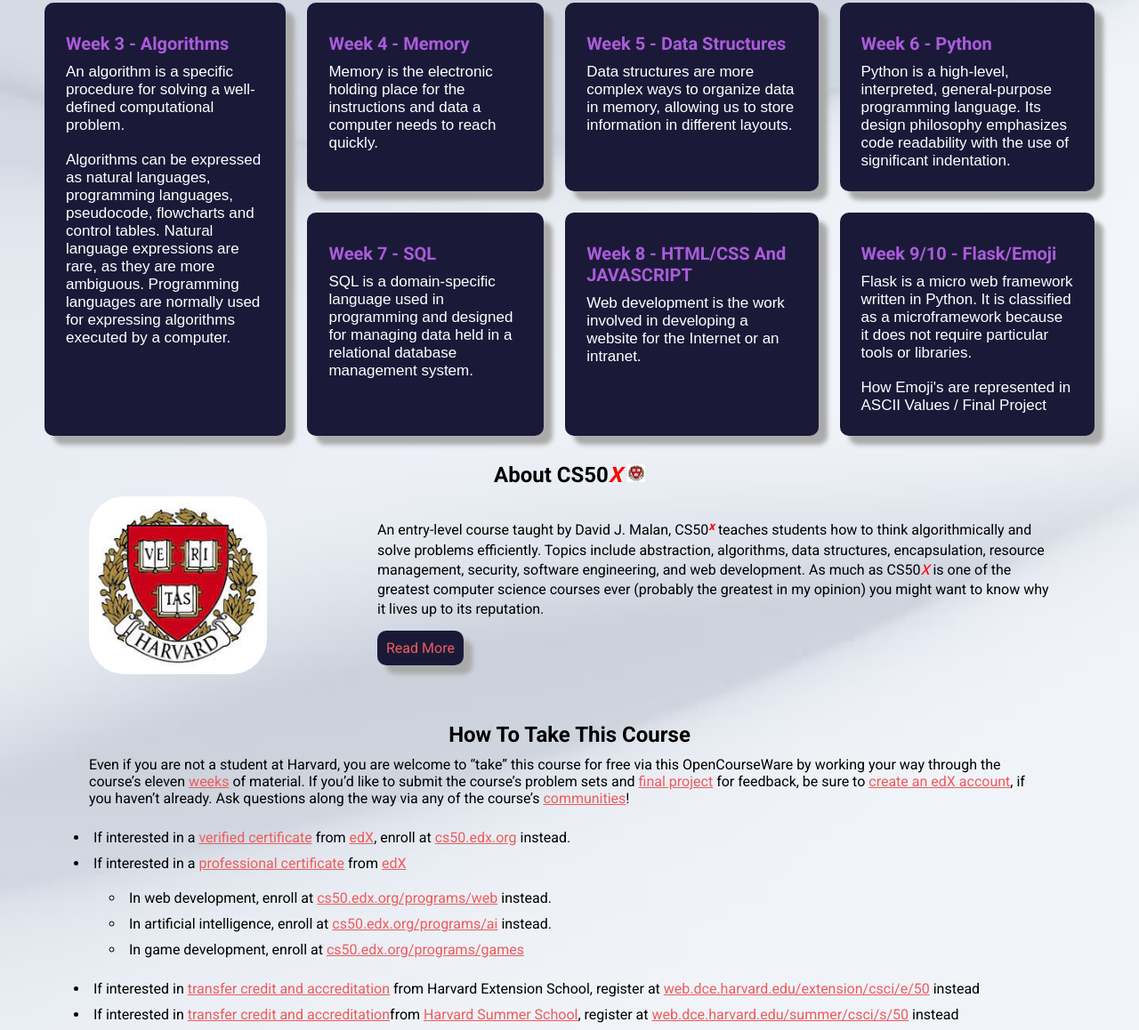
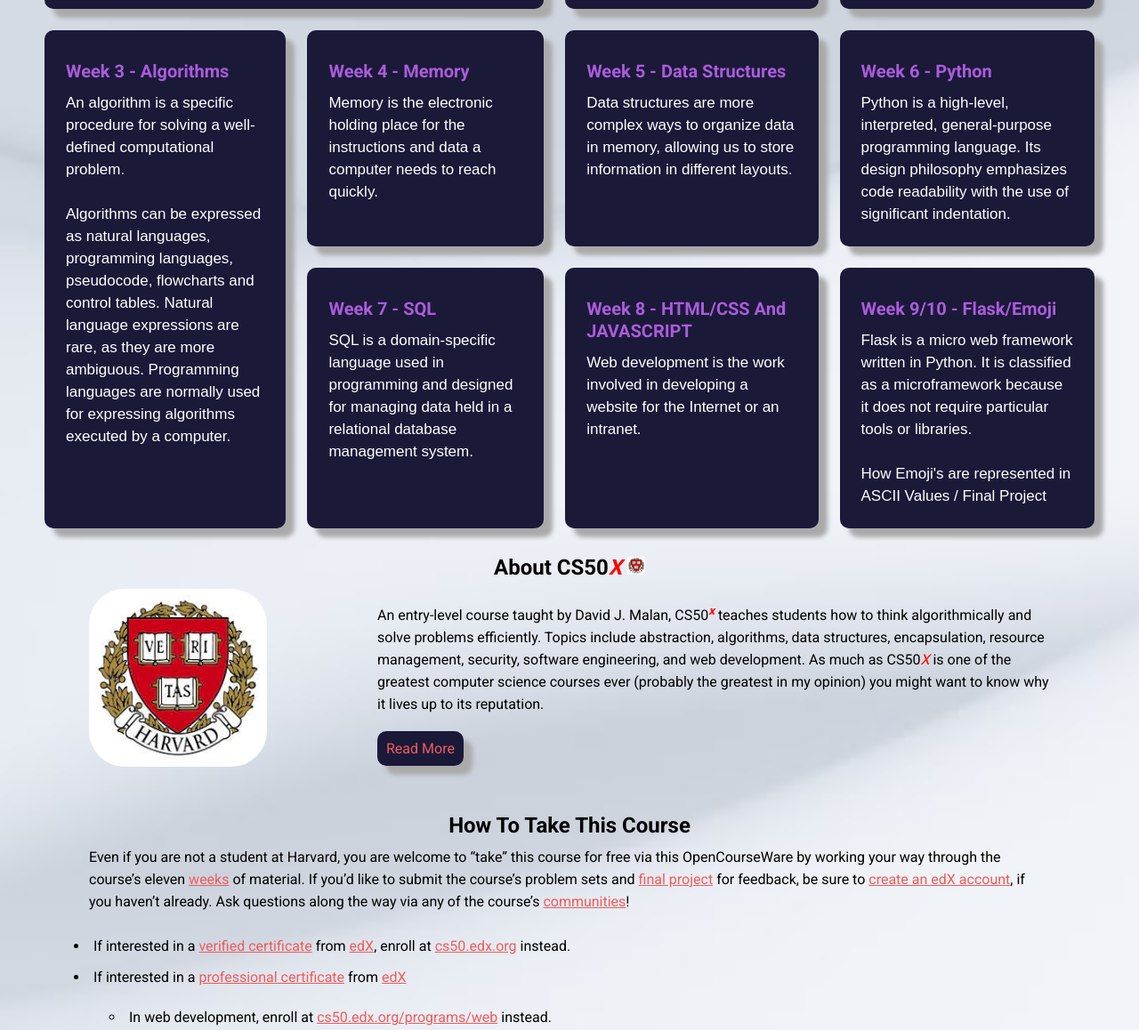
Before and after one commit to abdullah43577/CS50-repo, a plain HTML site: page index.html in a window 1280 px wide. Shown: the part 1110-2268 px from the top of the page at 89% size. Drawn offline with Linux system fonts and the light colour scheme.

Commit message:
added some line-heights to the homepage as well

```diff
--- a/style.css
+++ b/style.css
@@ -242,12 +242,12 @@
 }
 
 .box-container {
-  background-color: coral;
   color: white;
   border-radius: 10px;
   padding: 1.5rem;
   box-shadow: 10px 10px 5px #aaaaaa;
   background-color: hsl(244, 38%, 16%);
+  line-height: 25px;
 }
 
 .box-container h2 {
@@ -383,7 +383,7 @@
 
 .about-us .paragraph1 {
   width: 70%;
-  line-height: 22px;
+  line-height: 25px;
 }
 
 .main-logo {
@@ -406,6 +406,7 @@
 
 .take-course {
   margin-top: 40px;
+  line-height: 25px;
 }
 
 .take-course p {
```
